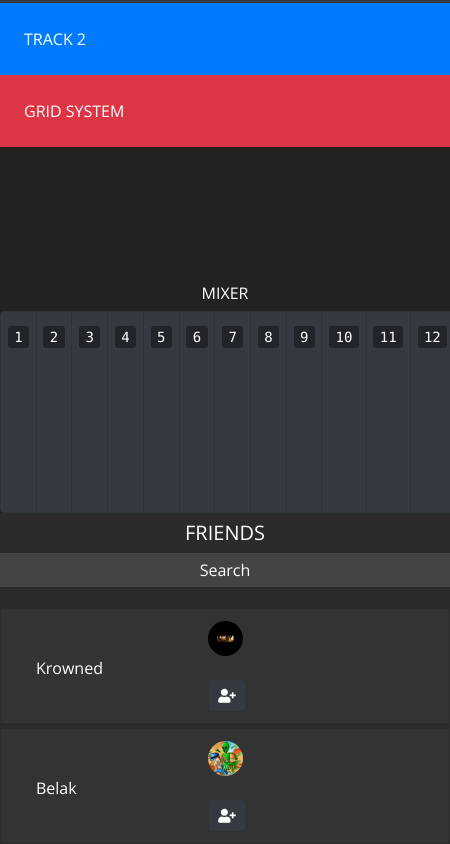
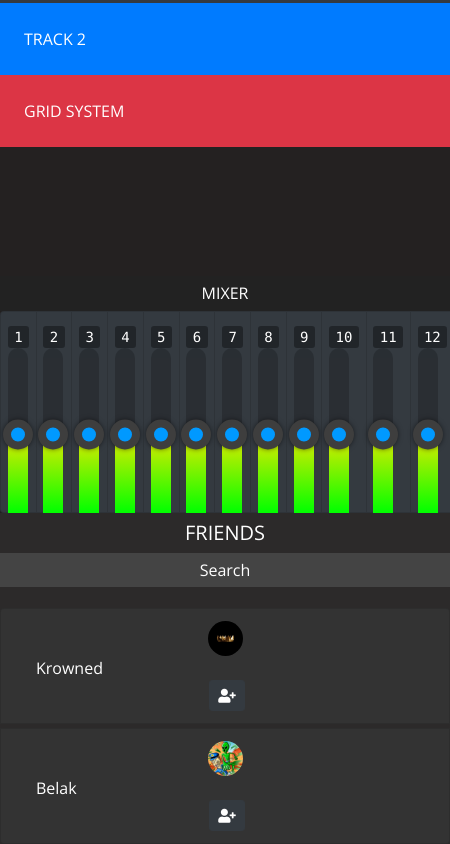
Before and after one commit to LOTUS-LABS-LLC/LOTUS-LABS-DAW, an Electron app: page PANEL/HTML/dashboard.html in a window 450 px wide. Shown: the part 956-1800 px from the top of the page. Drawn offline with nearby package versions, Linux system fonts and the light colour scheme; no server answers.

Commit message:
MIXER RACK VOLUME

```diff
--- a/PANEL/CSS/dashboard.css
+++ b/PANEL/CSS/dashboard.css
@@ -202,3 +202,97 @@ div.dropdown{
 		background-position: 0% 50%;
 	}
 }
+
+
+
+.slider-container{
+  position: relative;
+  width: 20px;
+  height: 175px;
+}
+
+.slider-container .slider{
+  position: absolute;
+  left: 50%;
+  top: 50%;
+  -webkit-appearance: none;
+  margin: 0;
+  width: 175px;
+  height: 20px;
+  outline: none;
+  transform: rotate(-90deg) translate(-50%, -50%);
+  transform-origin: 0 0;
+  background-color: transparent;
+}
+
+.slider-container .slider::-webkit-slider-thumb{
+  -webkit-appearance: none;
+  width: 30px;
+  height: 30px;
+  border: 8px solid #3e3e3e;
+  border-radius: 15px;
+  background-color: #0099ff;
+  box-shadow: 0 0 5px rgba(0, 0, 0, 0.5);
+  cursor: pointer;
+  transition: .3s ease-in-out;
+}
+
+.slider-container .slider::-webkit-slider-thumb:hover{
+  border-color: #333;
+}
+
+.slider-container .slider::-webkit-slider-thumb:active{
+  box-shadow: 0 0 0 15px rgb(0, 153, 255, .3);
+}
+
+.slider-container .bar,
+.slider-container .fill{
+  position: absolute;
+  left: 0;
+  right: 0;
+}
+
+.slider-container .bar{
+  top: 10px;
+  bottom: 10px;
+  background-color: rgba(0, 0, 0, 0.2);
+}
+
+.slider-container .bar::before,
+.slider-container .bar::after{
+  content: '';
+  position: absolute;
+  left: 0;
+  right: 0;
+  height: 10px;
+}
+
+.slider-container .bar::before{
+  bottom: 100%;
+  background-color: rgba(0, 0, 0, 0.2);
+  border-top-left-radius: 10px;
+  border-top-right-radius: 10px;
+}
+
+.slider-container .bar::after{
+  top: 100%;
+  background-color: #00ff00;
+  border-bottom-left-radius: 10px;
+  border-bottom-right-radius: 10px;
+}
+
+.slider-container .fill{
+  bottom: 0px;
+  height: 50%;
+  overflow: hidden;
+}
+
+.slider-container .fill::before{
+  content: '';
+  position: absolute;
+  left: 0;
+  right: 0;
+  height: 175px;
+  bottom: 0;
+  background-image: linear-gradient(0deg, #00ff00 0%, #ffe600 50%, #ff0000 100%);
+}
--- a/PANEL/JS/dashboard.js
+++ b/PANEL/JS/dashboard.js
@@ -9,6 +9,8 @@ function fullscreen(){
     var audio = new Audio('../AUDIO/START/startup.wav');
     audio.play();
 }
+
+
 
 // Box width
 var bw = 400;
@@ -34,11 +36,23 @@ function drawBoard(){
 }
 
 
+
+
 function mixerrack(){
     for(i = 1; i <= 200; i++){
-        $("#mixerrack").append('<li class="list-group-item mixi bg-dark"><kbd>' + i + '</kbd></li>');
-        console.log(i);
+      setBar(i);
+      $("#slider" + i).on("input", setBar(i));
+        $("#mixerrack").append('<li class="list-group-item mixi bg-dark"><kbd>' + i + '</kbd><div class="slider-container"><span class="bar"><span class="fill"></span></span><input type="range" id="slider' + i + '" class="slider" min="0" max="100" value="50"></div></li>');
     }
+}
+
+function setBar(number){
+  var min = parseInt($("#slider" + number).attr("min"));
+  var max = parseInt($("#slider" + number).attr("max"));
+  var val = parseInt($("#slider" + number).val());
+  var percent = ((val - min) / (max - min) * 100);
+
+  $(".bar .fill").css("height", percent + "%");
 }
 
 document.getElementById('min').addEventListener('click', minWindow);
```
Also changed, not shown: PANEL/HTML/dashboard.html (+1 -0 lines).
